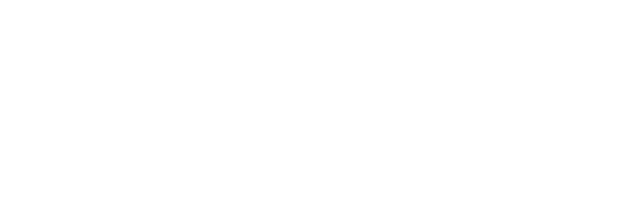
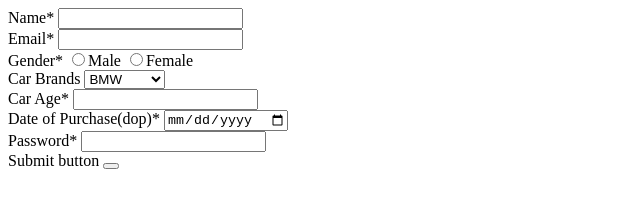
Before and after one commit to acciojob/signup-form-car-AkshayChaudharyctrl, a website: page main.html in a window 1280 px wide. Shown: the whole page, without its empty margins (0-640 px from the left). Drawn offline with Linux system fonts and the light colour scheme.

Commit message:
created a submission

```diff
--- a/main.html
+++ b/main.html
@@ -10,7 +10,46 @@
 	<!-- the entire body must be written by student -->
     <script type="text/javascript" src="./script.js">
 </script>
-
+  <form method="post" target="_blank">
+	  <div>
+		  <label for="name">Name*</label>
+		  <input type="text" required id="name">
+	  </div>
+	  <div>
+		  <label for="email">Email*</label>
+		  <input type="email" required id="email">
+	  </div>
+	  <div>
+		  <label for="gender">Gender*</label>
+		  <input type="radio" required id="gender"
+			  name="gender">Male
+		  <input type="radio" required id="gender" name="gender">Female
+	  </div>
+	  <div>
+		  <label for="cars">Car Brands</label>
+		 <select id="cars">
+			 <option value="bmw">BMW</option>
+			 <option value="audi">Audi</option>
+			 <option value="mercedez">Mercedez</option>
+		 </select>
+		  <div>
+		  <label for="carage">Car Age*</label>
+		  <input type="number" required min="0" id="carage">
+	  </div>
+		  <div>
+		  <label for="dop">Date of Purchase(dop)*</label>
+		  <input type="date" required id="dop">
+	  </div>
+		  <div>
+		  <label for="password">Password*</label>
+		  <input type="password" required id="password">
+	  </div>
+		  <div>
+			   <label for="Submit">Submit button</label>
+		  <button type="submit" required id="Submit">
+	  </div>
+	  </div>
+  </form>
 </body>
 
 </html>
```
